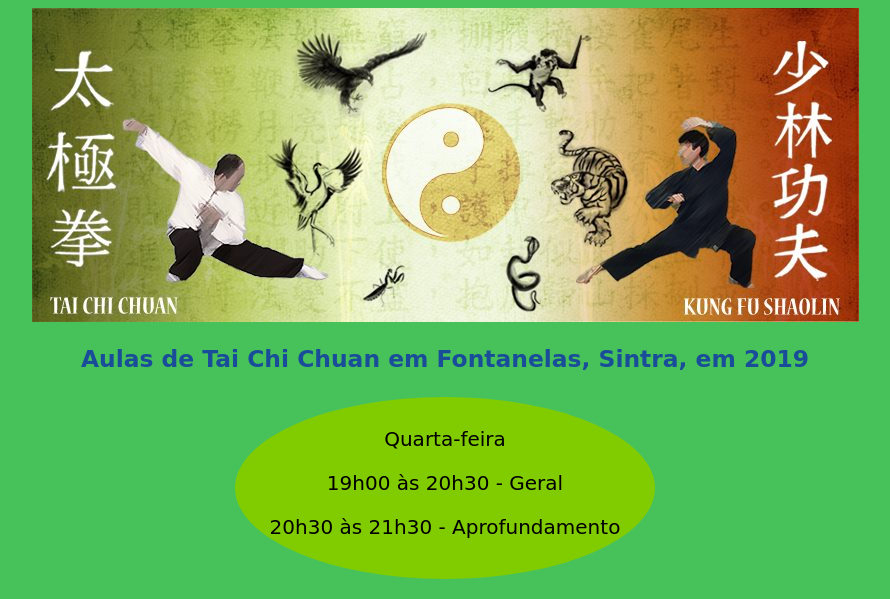
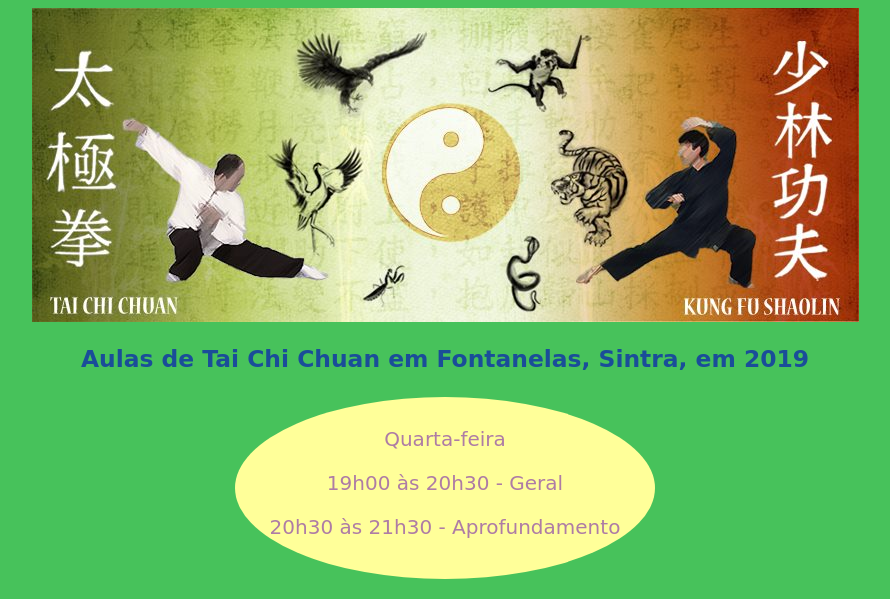
Before and after one commit to ymaa-sintra/ymaa-sintra.github.io, a plain HTML site: page index.html in a window 1280 px wide. Shown: the top 599 px of the page, without its empty margins (195-1085 px from the left). Drawn offline with Linux system fonts and the light colour scheme.

Commit message:
updated style

```diff
--- a/styles.css
+++ b/styles.css
@@ -24,7 +24,8 @@
     color:rgb(10%, 30%, 60%);
 }
 .schedule{
-    background: rgb(50%, 80%, 0%);
+    background: rgb(100%, 100%, 60%);
+    color:rgb(174,124,165);
     padding: 10px 10px 20px 10px;
     width: 400px;
     border-radius: 50%;
```
